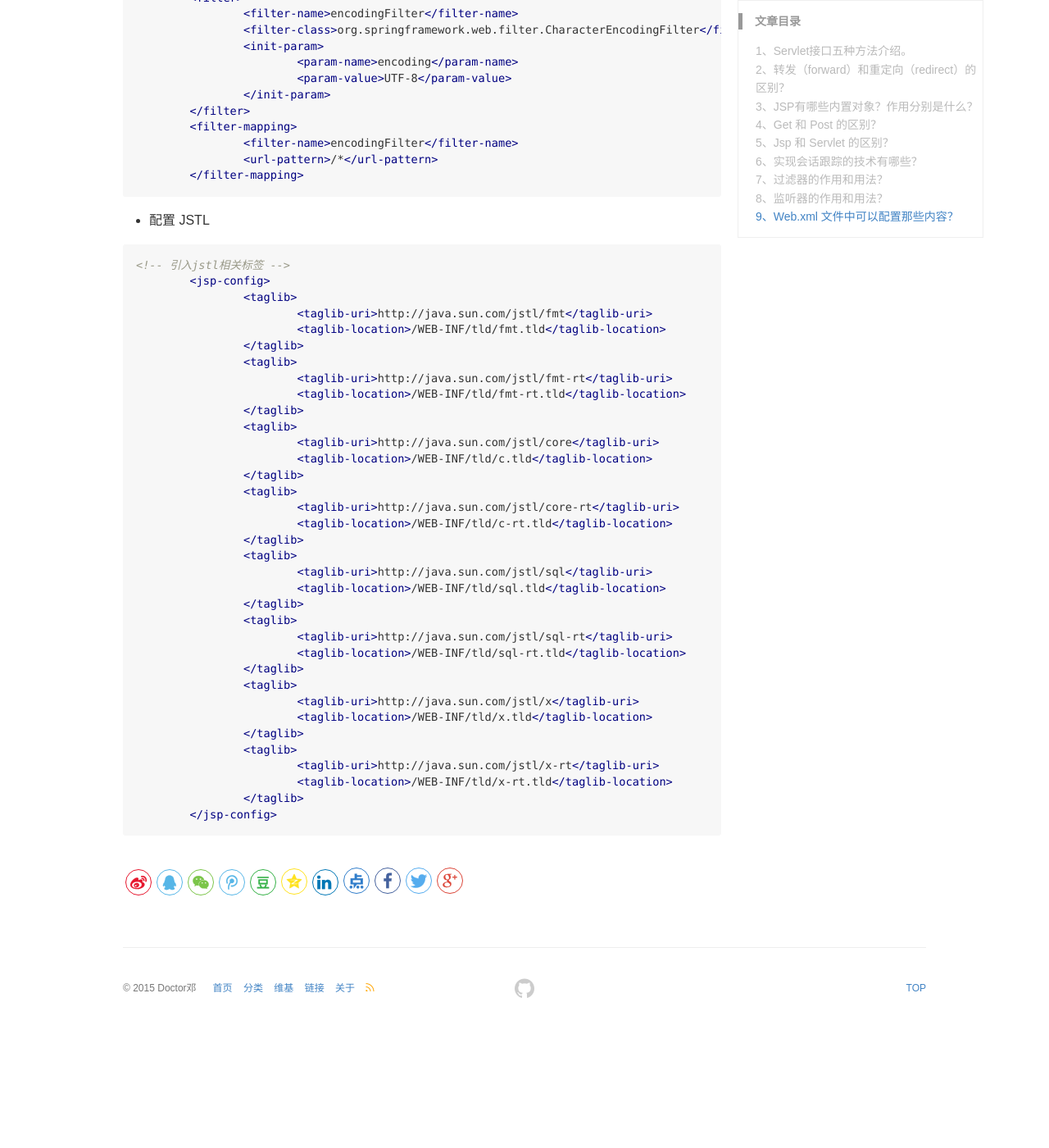
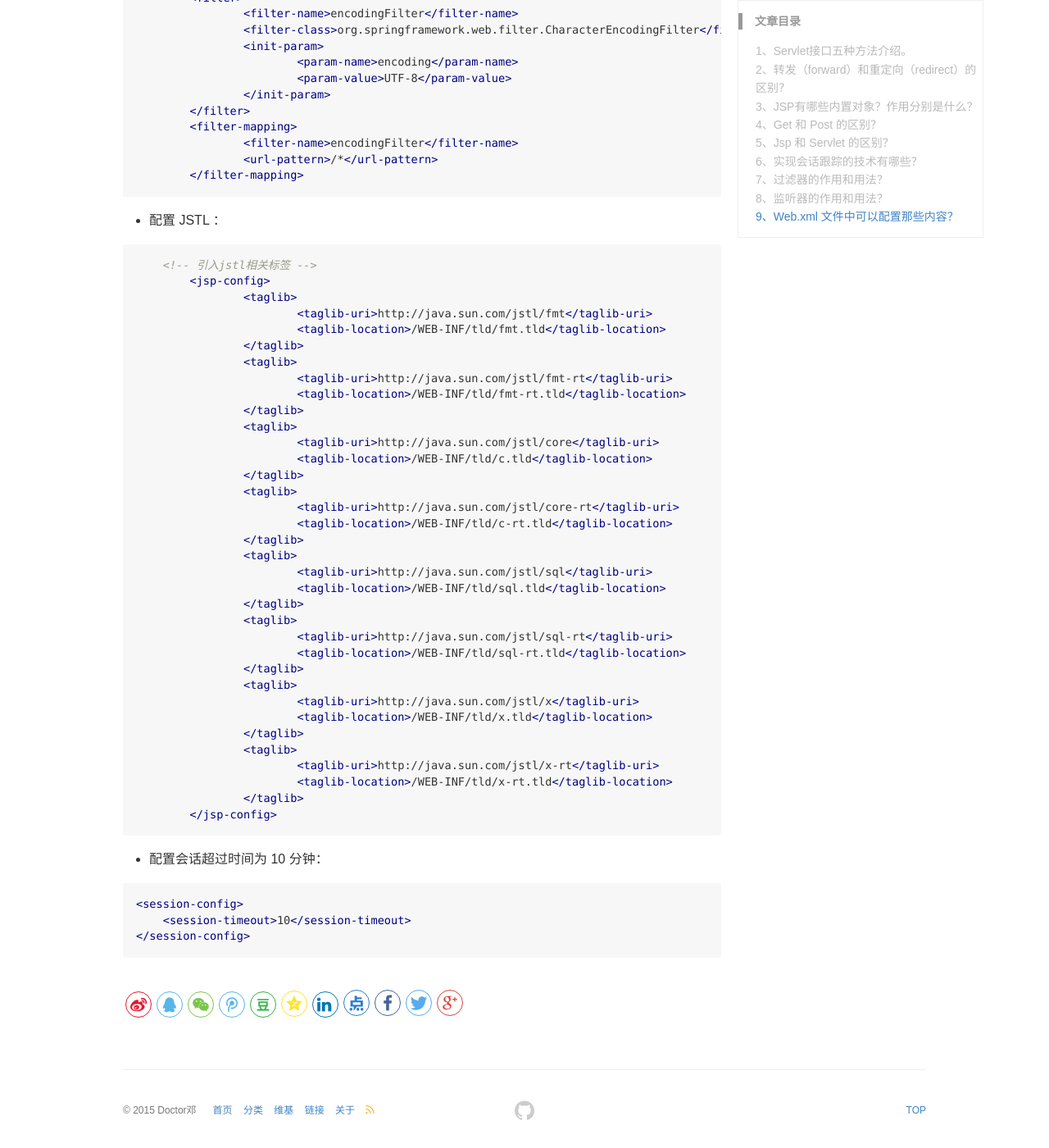
Before and after one commit to DoctorDeng/DoctorDeng.github.io, a Jekyll site: the page built from _posts/2016-09-12-java-面试.md, in a window 1280 px wide and 1400 px high, scrolled down 8626 px. Shown: the whole window at 82% size. Built offline with Jekyll 4.4.1, drawn with Linux system fonts in a browser that asks for light colours; before the commit the page ends 9880 px from its top, so only the background shows below that; some of the changed text lies outside the part shown.

Commit message:
modify file

````diff
--- a/_posts/2016-09-12-java-面试.md
+++ b/_posts/2016-09-12-java-面试.md
@@ -307,7 +307,7 @@ import javax.servlet.http.HttpSessionListener;
 	</listener>
 ```
 
-* 配置 Spring 分发器和字符过滤器。
+* 配置 Spring 分发器和字符过滤器：
 
 ```xml?linenums
     <!-- 配置SpringMVC核心的分发类 -->
@@ -343,10 +343,10 @@ import javax.servlet.http.HttpSessionListener;
 	</filter-mapping>
 ```
 
-* 配置 JSTL
+* 配置 JSTL ：
 
 ```xml?linenums
-<!-- 引入jstl相关标签 -->
+    <!-- 引入jstl相关标签 -->
 	<jsp-config>
 		<taglib>
 			<taglib-uri>http://java.sun.com/jstl/fmt</taglib-uri>
@@ -382,3 +382,11 @@ import javax.servlet.http.HttpSessionListener;
 		</taglib>
 	</jsp-config>
 ```
+
+* 配置会话超过时间为 10 分钟：
+
+```xml?linenums
+<session-config>
+    <session-timeout>10</session-timeout>
+</session-config>
+```
````
